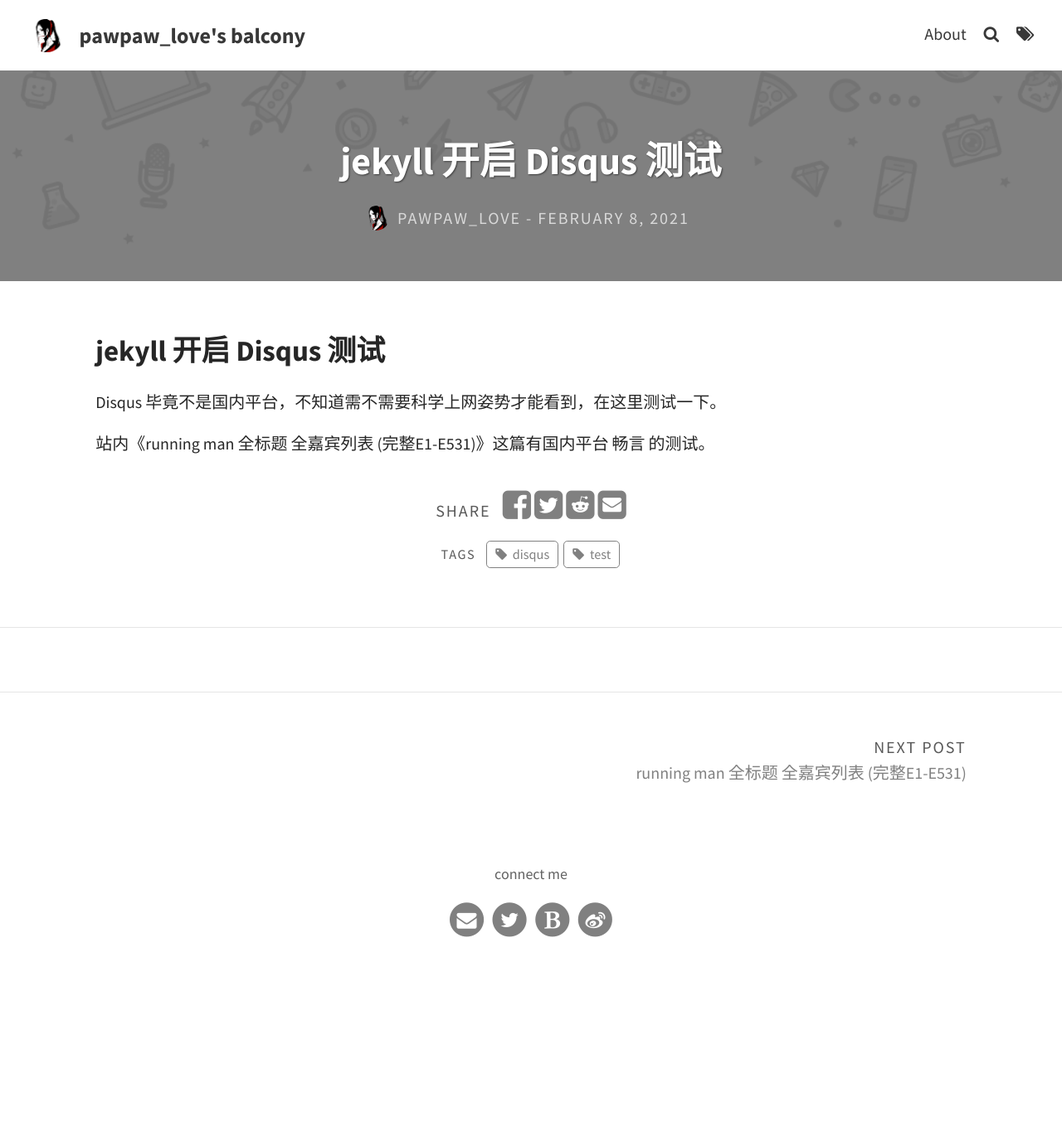
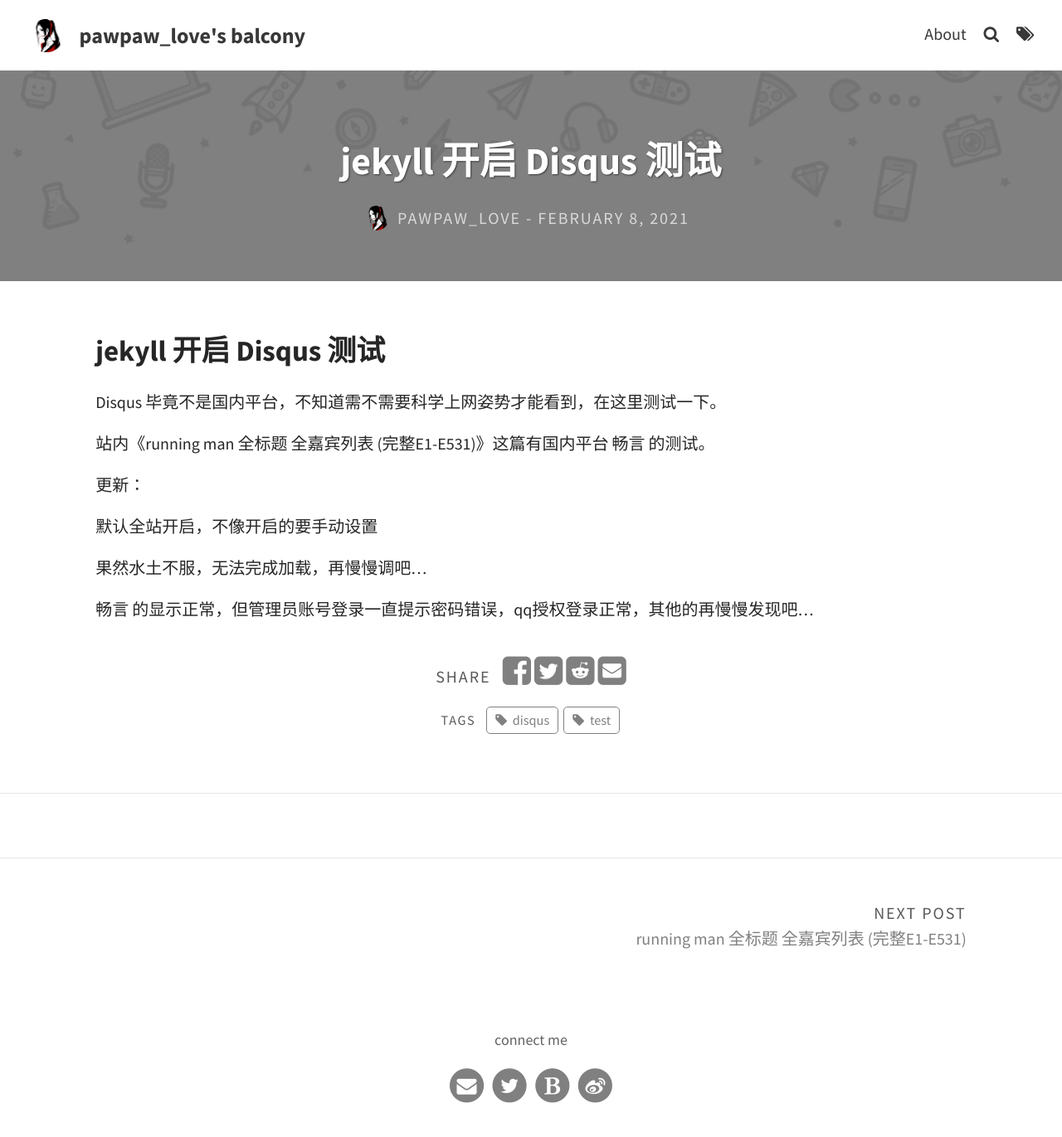
Before and after one commit to pawpaw-love/pawpaw-love.github.io, a Jekyll site: the page built from _posts/2021-02-08-开启-Disqus-测试.md, in a window 1280 px wide. Shown: the whole page at 83% size. Built offline with Jekyll 4.4.1, drawn with Linux system fonts in a browser that asks for light colours; comment, search, counter and statistics services are not loaded; before the commit the page ends 1171 px from its top, so only the background shows below that.

Commit message:
comments test

```diff
--- a/_posts/2021-02-08-开启-Disqus-测试.md
+++ b/_posts/2021-02-08-开启-Disqus-测试.md
@@ -13,3 +13,11 @@ tags: [test, disqus]
 Disqus 毕竟不是国内平台，不知道需不需要科学上网姿势才能看到，在这里测试一下。
 
 站内《running man 全标题 全嘉宾列表 (完整E1-E531)》这篇有国内平台 畅言 的测试。
+
+更新：
+
+默认全站开启，不像开启的要手动设置
+
+果然水土不服，无法完成加载，再慢慢调吧...
+
+畅言 的显示正常，但管理员账号登录一直提示密码错误，qq授权登录正常，其他的再慢慢发现吧...
```
Also changed, not shown: _posts/2021-02-07-running man 嘉宾列表.md (+1 -0 lines).
